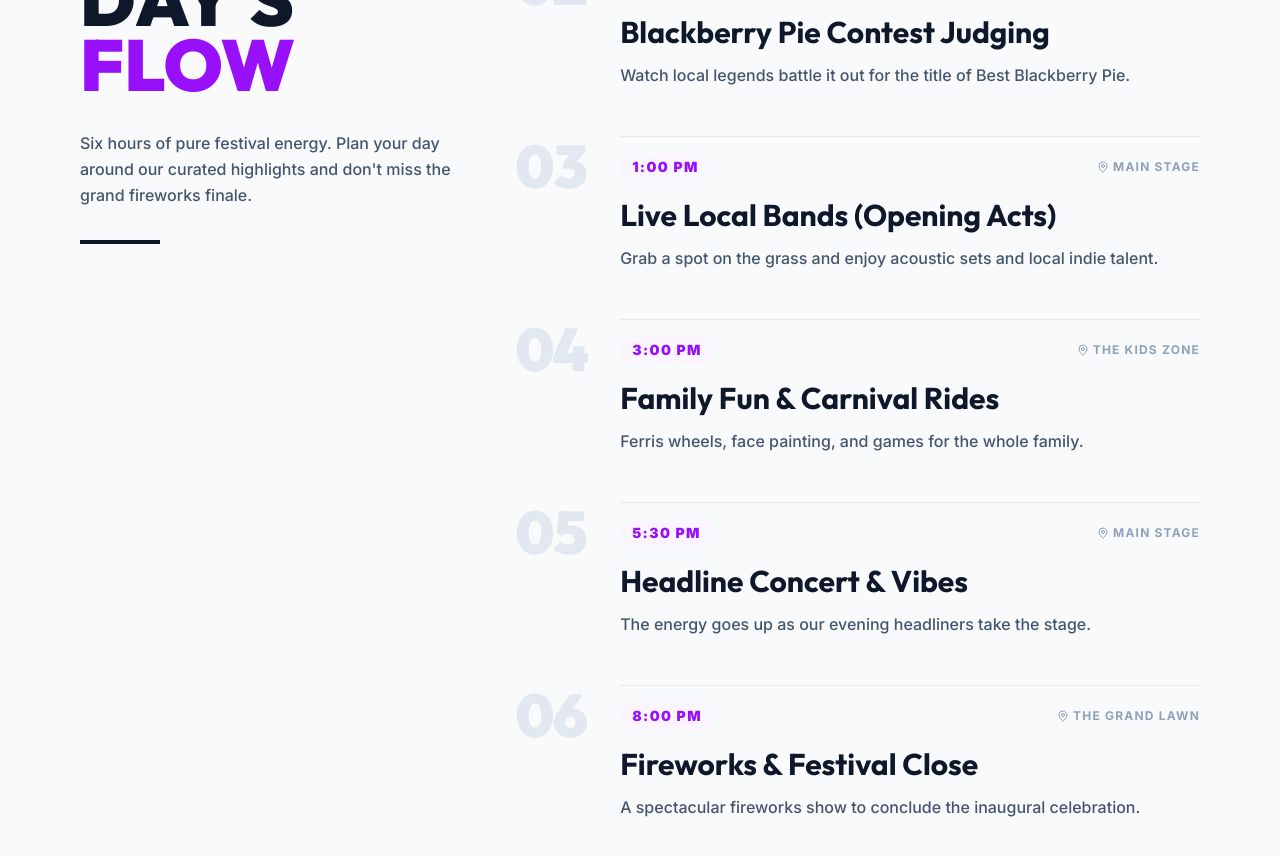
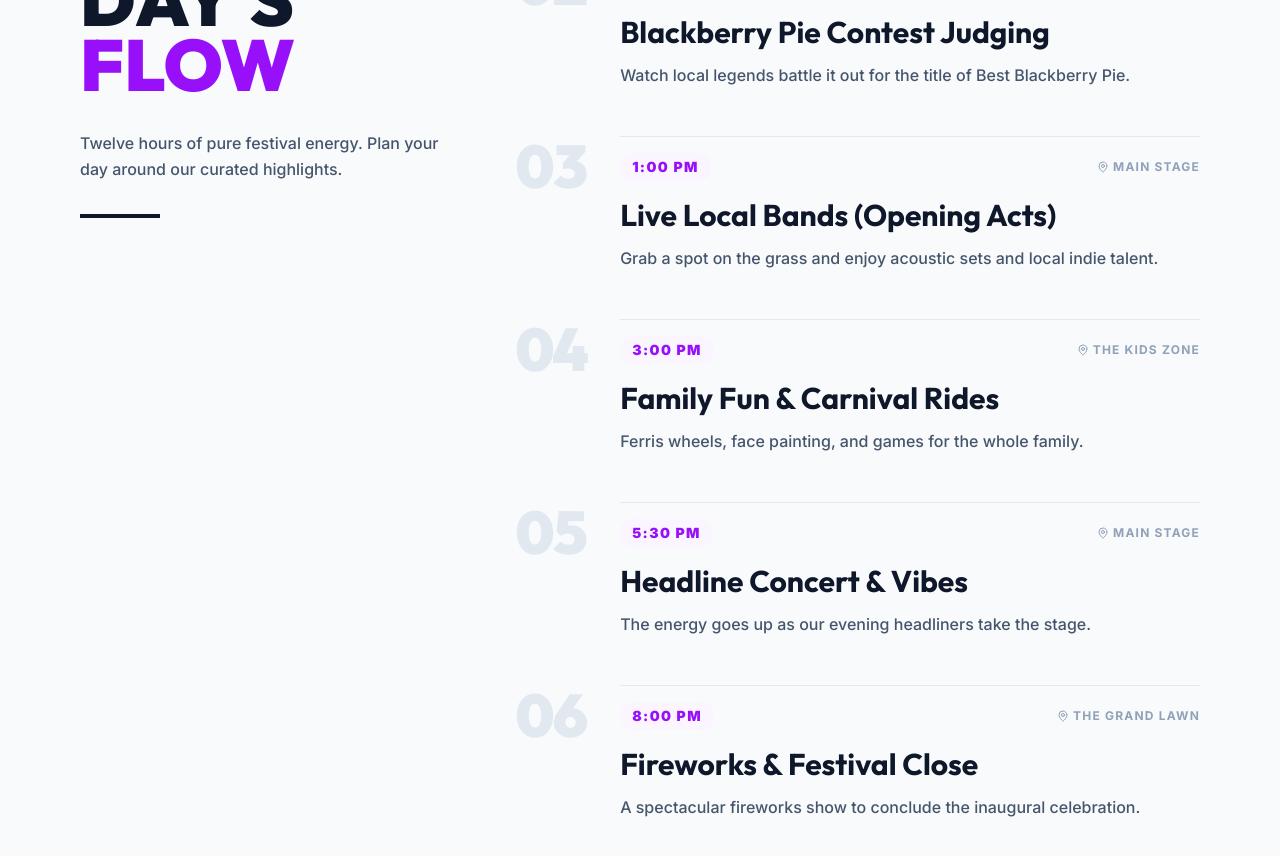
Before and after one commit to sketchesandpixels/BlackberryFestivalNew2, a React (Vite) app: page / in a window 1280 px wide. Shown: the part 3940-4796 px from the top of the page. Built offline with nearby package versions, Linux system fonts and the light colour scheme.

Commit message:
Change festival duration from six to twelve hours
Updated festival description to reflect twelve hours of energy.

```diff
--- a/src/components/Schedule.tsx
+++ b/src/components/Schedule.tsx
@@ -70,7 +70,7 @@ export const Schedule = () => {
                 The Day's <br/> <span className="text-purple-600">Flow</span>
               </h2>
               <p className="text-slate-600 font-medium leading-relaxed mb-8">
-                Six hours of pure festival energy. Plan your day around our curated highlights and don't miss the grand fireworks finale.
+                Twelve hours of pure festival energy. Plan your day around our curated highlights.
               </p>
               <div className="h-1 w-20 bg-slate-900" />
             </motion.div>
```
